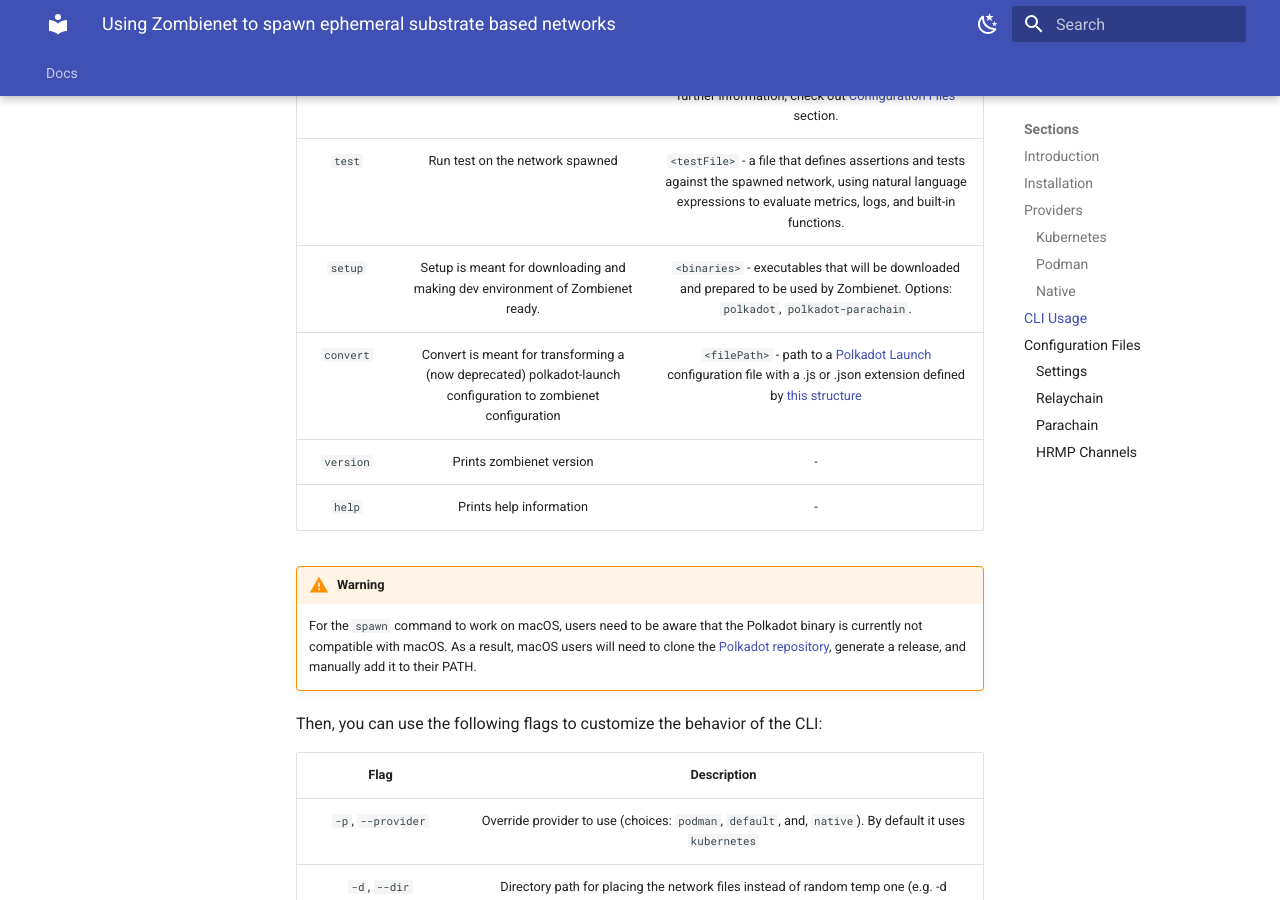
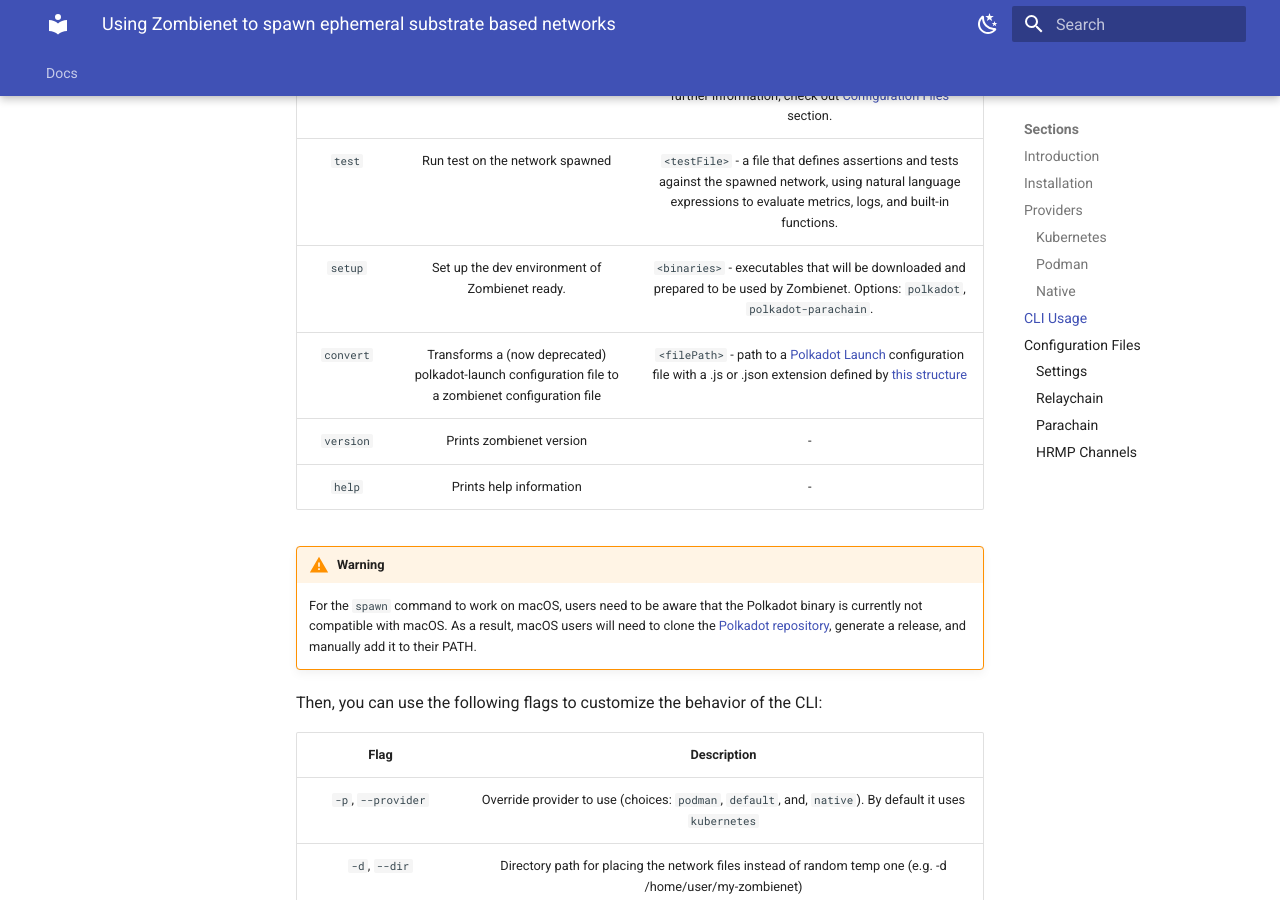
Before and after one commit to papermoonio/polkadot-ecosystem-docs-draft, an MkDocs documentation site: the page built from docs/dev-tools/zombienet/index.md, in a window 1280 px wide and 900 px high, scrolled down 3380 px. Built offline with MkDocs 1.6.1 and Material for MkDocs 9.7.7, drawn with Linux system fonts in a browser that asks for light colours.

Commit message:
fix: making cli commands explanations more straightforward

```diff
--- a/docs/dev-tools/zombienet/index.md
+++ b/docs/dev-tools/zombienet/index.md
@@ -176,8 +176,8 @@
 | :-------: | :-----------------------------------------------------------------------------------------------------------: | :------------------------------------------------------------------------------------------------------------------------------------------------------------------------------------------------------------------------------------------------------------------------------------------------------------------: |
 |  `spawn`  |                                 Spawn the network defined in the config file                                  |                                                            `<networkConfig>` - a file that declares the desired network to be spawned in `toml` or `json` format. For further information, check out [Configuration Files](#configuration-files) section.                                                            |
 |  `test`   |                                        Run test on the network spawned                                        |                                                                      `<testFile>` - a file that defines assertions and tests against the spawned network, using natural language expressions to evaluate metrics, logs, and built-in functions.                                                                      |
-|  `setup`  |                 Setup is meant for downloading and making dev environment of Zombienet ready.                 |                                                                                         `<binaries>` - executables that will be downloaded and prepared to be used by Zombienet. Options: `polkadot`, `polkadot-parachain`.                                                                                          |
-| `convert` | Convert is meant for transforming a (now deprecated) polkadot-launch configuration to zombienet configuration | `<filePath>` - path to a [Polkadot Launch](https://github.com/paritytech/polkadot-launch){target=_blank} configuration file with a .js or .json extension defined by [this structure](https://github.com/paritytech/polkadot-launch/blob/295a6870dd363b0b0108e745887f51e7141d7b5f/src/types.d.ts#L10){target=_blank} |
+|  `setup`  |                 Set up the dev environment of Zombienet ready.                 |                                                                                         `<binaries>` - executables that will be downloaded and prepared to be used by Zombienet. Options: `polkadot`, `polkadot-parachain`.                                                                                          |
+| `convert` | Transforms a (now deprecated) polkadot-launch configuration file to a zombienet configuration file | `<filePath>` - path to a [Polkadot Launch](https://github.com/paritytech/polkadot-launch){target=_blank} configuration file with a .js or .json extension defined by [this structure](https://github.com/paritytech/polkadot-launch/blob/295a6870dd363b0b0108e745887f51e7141d7b5f/src/types.d.ts#L10){target=_blank} |
 | `version` |                                           Prints zombienet version                                            |                                                                                                                                                          -                                                                                                                                                           |
 |  `help`   |                                            Prints help information                                            |                                                                                                                                                          -                                                                                                                                                           |
 
```
